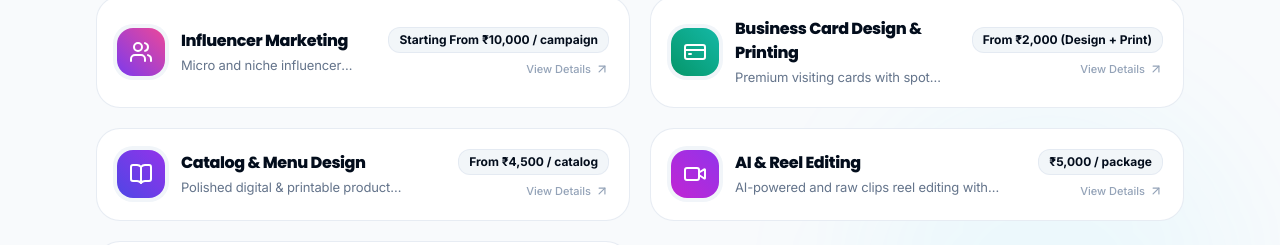
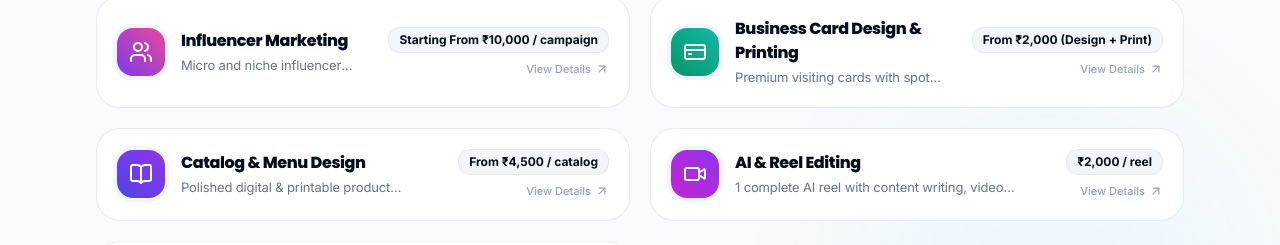
Before and after one commit to digibuddy4u-ai/digibuddy4u, a React (Vite) app in the folder client/: page /packages in a window 1280 px wide. Shown: the part 3839-4084 px from the top of the page. Built offline with nearby package versions, Linux system fonts and the light colour scheme; no server answers.

Commit message:
fix(addons): update AI & Reel Editing to ₹2,000 per reel with complete scriptwriting, editing and captions

```diff
--- a/client/src/components/addons/AddonsSection.jsx
+++ b/client/src/components/addons/AddonsSection.jsx
@@ -387,16 +387,17 @@ const ALL_ADDONS = [
     slug: 'ai-reel-editing',
     category: 'Video & Production',
     badge: 'AI & Video Creation',
-    priceDisplay: '₹5,000 / package',
+    priceDisplay: '₹2,000 / reel',
     iconName: 'Video',
-    subtitle: 'AI-powered and raw clips reel editing with scriptwriting & audio sync.',
-    shortDescription: 'Professional AI-powered and raw video reel creation to help businesses create engaging social media content. Includes AI reels, raw clips editing, scriptwriting, captions, and hashtag suggestions.',
+    subtitle: '1 complete AI reel with content writing, video editing & animated captions.',
+    shortDescription: 'Complete 1 AI video reel creation for your business. We handle everything from script and content writing to high-retention video editing, kinetic animated captions, and audio sync.',
     inclusions: [
-      'Editing of 8-10 Vertical Reels / Shorts',
+      '1 Complete High-Retention AI Video Reel',
+      'Professional Script & Content Writing',
+      'Advanced Video Editing & Transitions',
+      'Kinetic Animated Auto-Captions',
       'AI Voiceover or Trending Audio Sync',
-      'Kinetic Animated Auto-Captions',
-      'B-Roll Clips, Zoom Transitions & Sound FX',
-      'Hook Optimization for High Retention',
+      'Hook Optimization & Hashtag Suggestions',
     ],
     exclusions: [
       'On-site physical camera shooting',
--- a/client/src/components/ui/ContactForm.jsx
+++ b/client/src/components/ui/ContactForm.jsx
@@ -333,7 +333,7 @@ export default function ContactForm({ prefilledService = '', defaultPlan = '' })
           <option value="Package: Digital Foundation (₹15,000 One-Time)">Digital Foundation (₹15,000 / One-Time)</option>
           <option value="Package: Expansion (₹20,000/mo)">Expansion (₹20,000 / Month - Most Popular)</option>
           <option value="Package: Ultimate (Build Your Business from Scratch) (₹80,000/campaign)">Ultimate (Build Your Business from Scratch) (₹80,000 / Campaign)</option>
-          <option value="Add-On: AI & Reel Editing (₹5,000/package)">Add-On: AI & Reel Editing (₹5,000 / Package)</option>
+          <option value="Add-On: AI & Reel Editing (₹2,000/reel)">Add-On: AI & Reel Editing (₹2,000 / Reel)</option>
           <option value="Add-On: WhatsApp Business Setup (₹1,000 One-Time)">Add-On: WhatsApp Business Setup (₹1,000 / One-Time)</option>
         </select>
         {errors.service && <p className="text-xs text-red-600 mt-1 font-medium">{errors.service}</p>}
```
Also changed, not shown: 1 other file (tests, documents, lock files or other folders).
